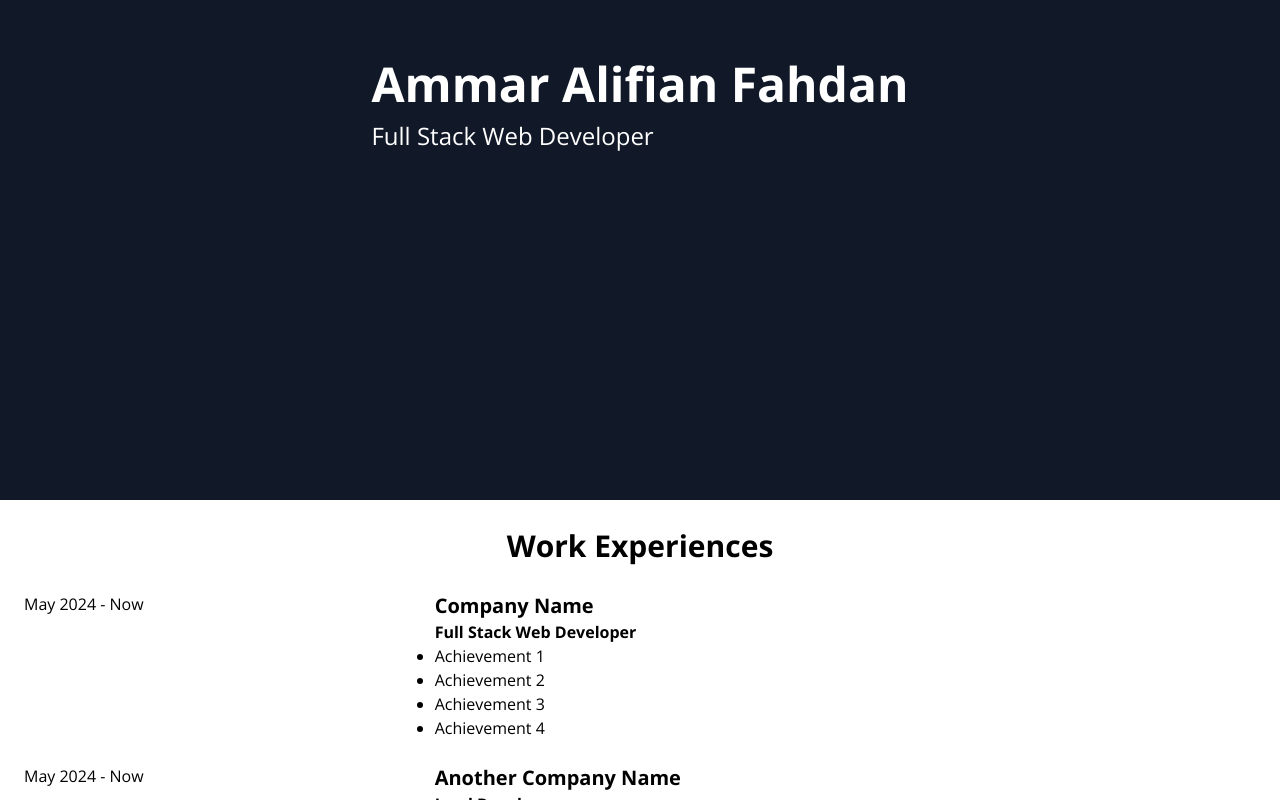
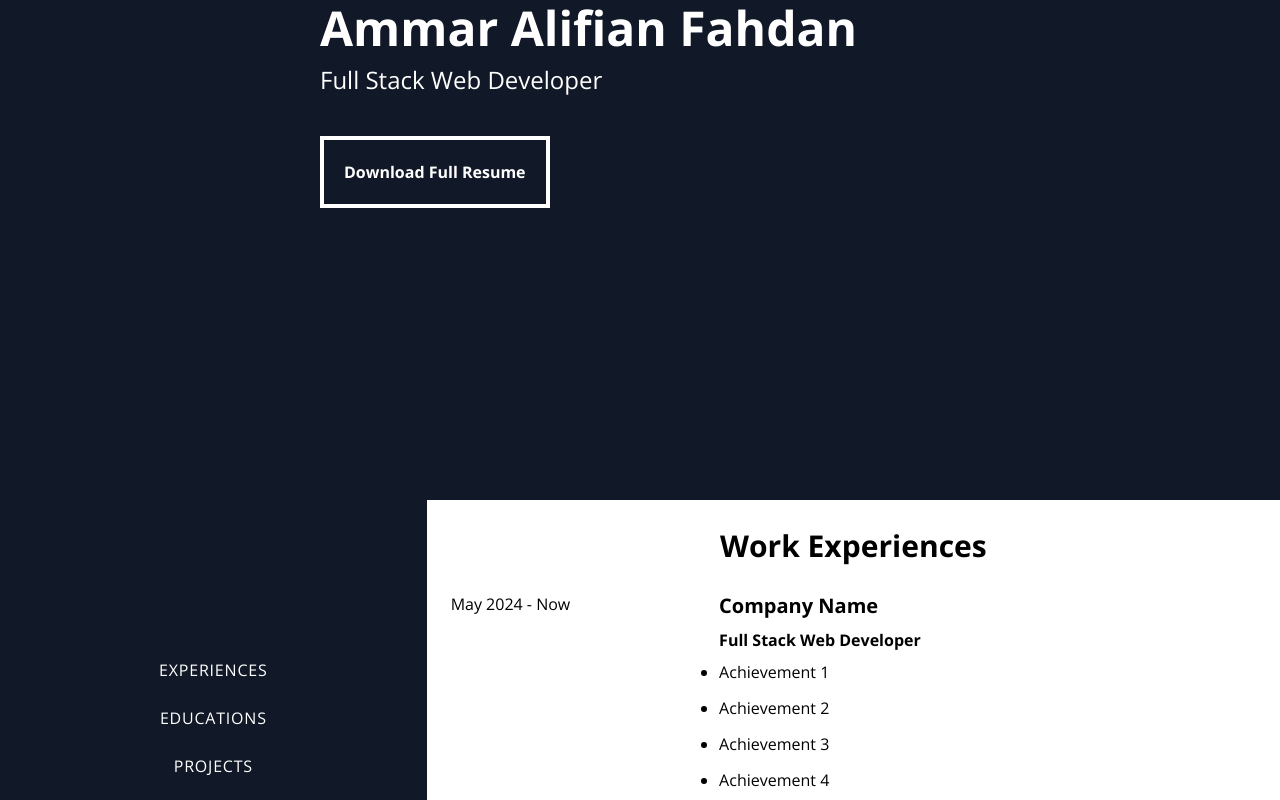
Before and after one commit to kerupuksambel/cv-v2, a React (Vite) app: page / in a window 1280 px wide. Shown: the part 300-1100 px from the top of the page. Built offline with nearby package versions, Linux system fonts and the light colour scheme; some icons are missing.

Commit message:
feat: profile header, smoother sidebar transition

```diff
--- a/src/components/Home/Profile/index.tsx
+++ b/src/components/Home/Profile/index.tsx
@@ -1,11 +1,19 @@
+import { Icon } from "@iconify/react/dist/iconify.js";
+
 const Profile = () => {
     return (
-        <div className="w-full bg-primary text-white h-[100vh]">
-            <div className="flex content-center justify-center flex-wrap h-full">
-                <div>
+        <div className="w-full bg-primary text-white h-[100vh] flex justify-center relative z-10">
+            <div className="flex items-center content-center justify-center flex-wrap h-full w-1/2 space-y-10">
+                <div className="w-full">
                     <div className="text-5xl font-bold pt-3 font-header">Ammar Alifian Fahdan</div>
                     <div className="text-2xl pt-3">Full Stack Web Developer</div>
                 </div>
+                <div className="w-full">
+                    <a href="/resume" target="_blank" className="inline-flex w-auto p-5 bg-primary text-white border-white border-4 hover:border-white hover:bg-white hover:text-primary transition-colors duration-500 font-bold">Download Full Resume</a>
+                </div>
+            </div>
+            <div className="hidden w-full justify-center items-end">
+                <Icon icon={"mdi:chevron-down"} className="text-5xl text-white"/>
             </div>
         </div>
     )
--- a/src/components/Home/SidebarProfile/index.tsx
+++ b/src/components/Home/SidebarProfile/index.tsx
@@ -1,6 +1,6 @@
 import { scrollToID } from "@/lib/utils"
 import { Icon } from "@iconify/react"
-import { useState } from "react"
+import { useEffect, useState } from "react"
 
 interface SidebarMenuT {
     name: string,
@@ -29,8 +29,7 @@ const menus: SidebarMenuT[] = [
     },
 ]
 
-
-const SidebarProfile  = ({openSidebar, setOpenSidebar}: SidebarProfileT) => {
+const SidebarProfile  = ({setOpenSidebar}: SidebarProfileT) => {
     const [activeMenu, changeActiveMenu] = useState<number|null>(null);
     const handleClick = (menu: SidebarMenuT) => {
         scrollToID(menu.id);
--- a/src/components/Home/WorkingExperiences/index.tsx
+++ b/src/components/Home/WorkingExperiences/index.tsx
@@ -50,13 +50,13 @@ const WorkingExperiences = () => {
                                 <div>{dateFormat(workExperience.date.start, "mmmm yyyy")} - {workExperience.date.end ? dateFormat(workExperience.date.end, "mmmm yyyy") : "Now"}</div>
                             </div>
                             <div className={`flex w-2/3 justify-start space-x-3`}>
-                                <div className={``}>
+                                <div className={`space-y-2`}>
                                     <div className="font-bold text-xl">{workExperience.name}</div>
                                     <div className="font-bold">{workExperience.position}</div>
-                                    <ul>
+                                    <ul className="space-y-3">
                                     {
                                         workExperience.achievements.map((ach, idx) => (
-                                                <li key={idx} className="list-disc">{ach}</li>
+                                            <li key={idx} className="list-disc">{ach}</li>
                                         ))
                                     }
                                     </ul>
--- a/src/pages/home/index.tsx
+++ b/src/pages/home/index.tsx
@@ -5,11 +5,21 @@ import SidebarProfile from "@/components/Home/SidebarProfile"
 // import ProjectExperiences from "@/components/Home/ProjectExperiences"
 import WorkingExperiences from "@/components/Home/WorkingExperiences"
 import Layout from "@/components/Layout"
-import { useState } from "react"
+import { useEffect, useState } from "react"
 import { Icon } from "@iconify/react"
 
 const Home: React.FC = () => {
-    const [openSidebar, setOpenSidebar] = useState(false);
+    const [openSidebar, setOpenSidebar] = useState(true);
+
+    useEffect(() => {
+        window.addEventListener('scroll', handleScroll)
+    }, [])
+
+    const handleScroll = () => {
+        // if () {
+
+        // }
+    }
 
     return (
         <Layout>
```
